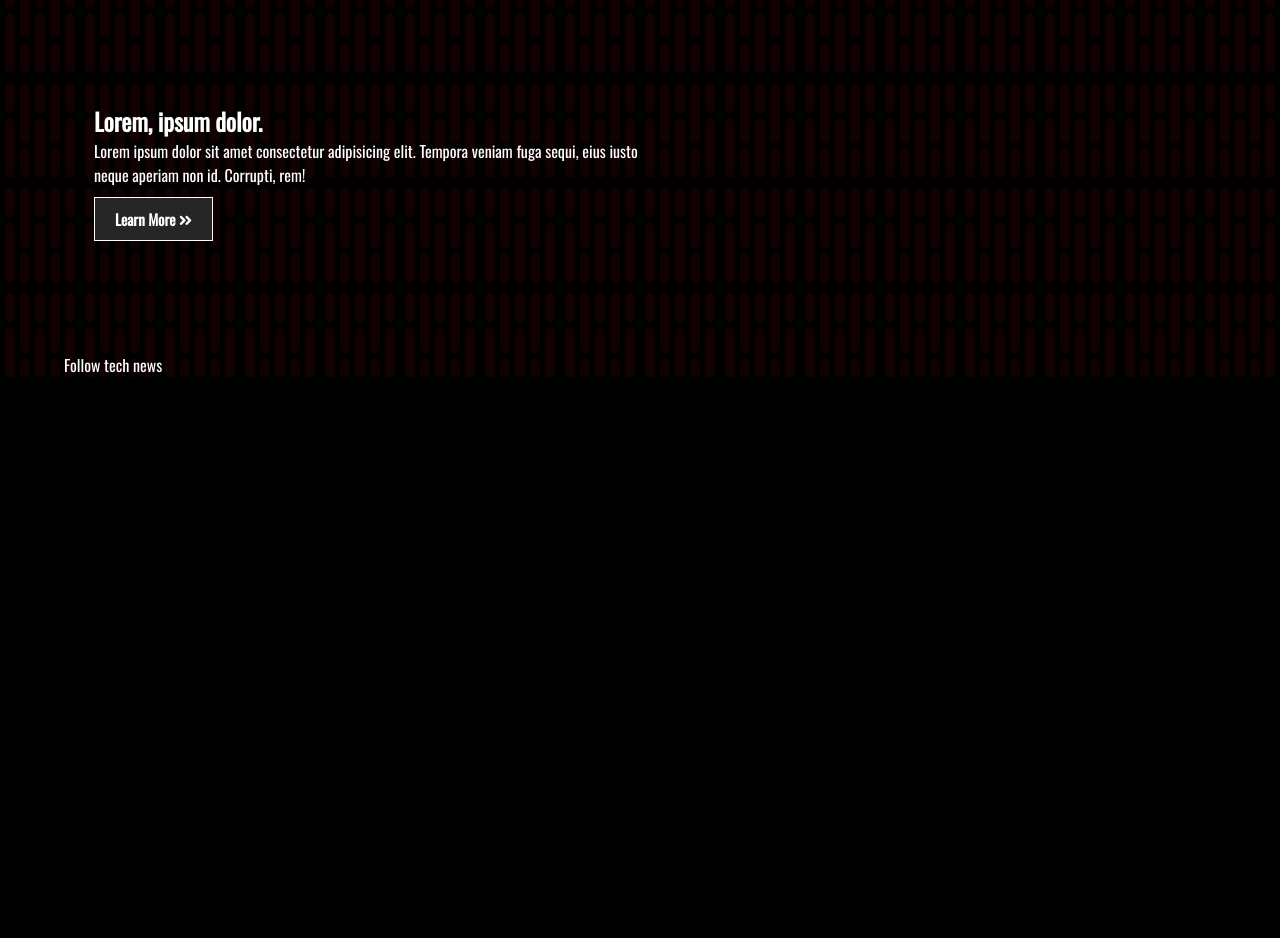
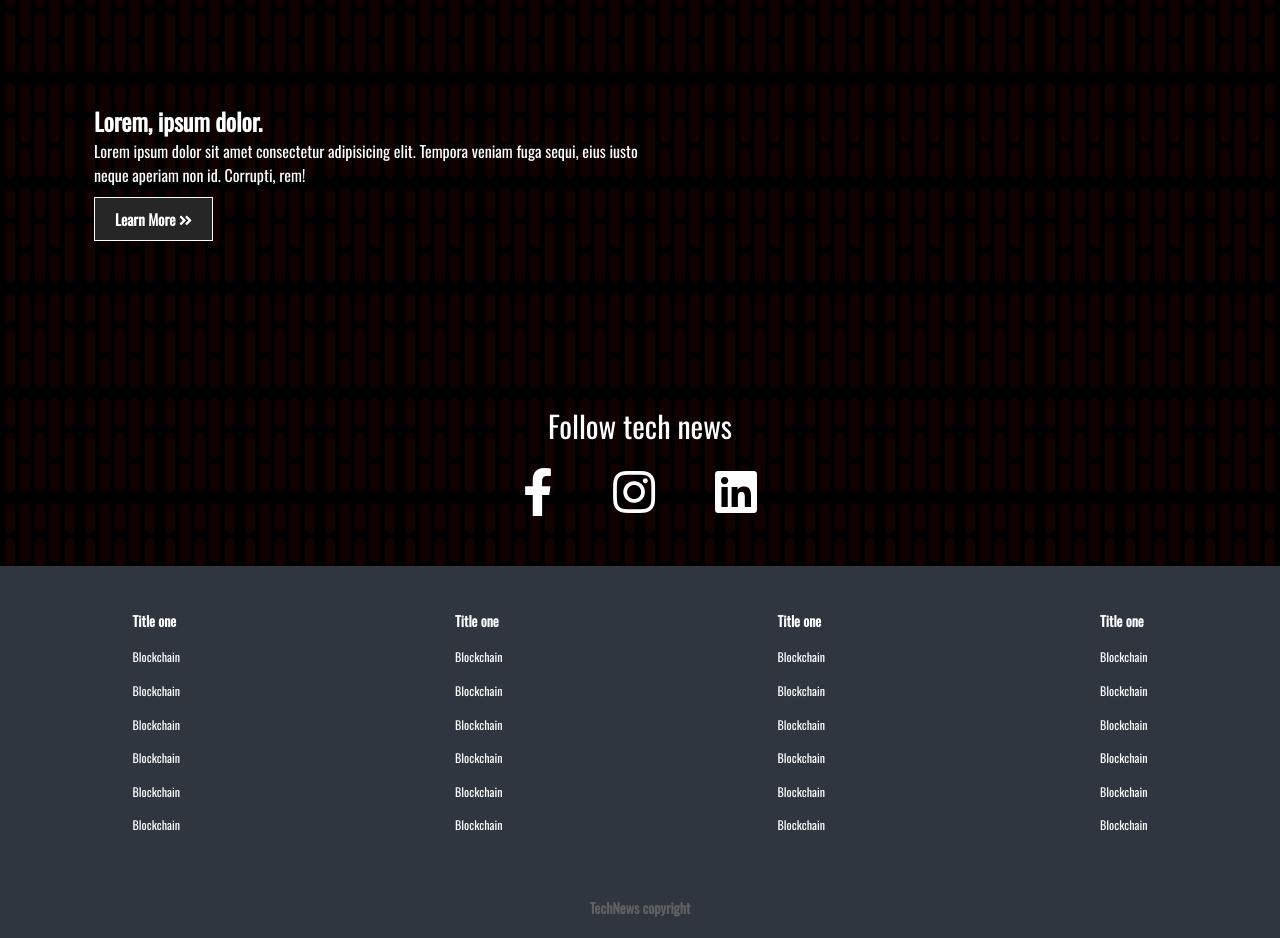
Before and after one commit to axlbm/TechNews, a plain HTML site: page index.html in a window 1280 px wide. Shown: the part 1497-2435 px from the top of the page. Before the commit the page ends 1874 px from the top, so only its background shows below. Drawn offline with nearby package versions, Linux system fonts and the light colour scheme.

Commit message:
desktop complete

```diff
--- a/index.html
+++ b/index.html
@@ -124,7 +124,118 @@
 
         <section class="social">
             <p>Follow tech news</p>
-        </section>
+            <div class="links">
+                <a href="#"><i class="fab fa-facebook-f"></i></a>
+                <a href="#"><i class="fab fa-instagram"></i></a>
+                <a href="#"><i class="fab fa-linkedin"></i></a>
+            </div>
     </div>
+    <div class="footer-links">
+        <div class="footer-container">
+            <ul>
+                <li>
+                    <a href="#">
+                        <h3>Title one</h3>
+                    </a>
+                </li>
+                <li>
+                    <a href="#">Blockchain</a>
+                </li>
+                <li>
+                    <a href="#">Blockchain</a>
+                </li>
+                <li>
+                    <a href="#">Blockchain</a>
+                </li>
+                <li>
+                    <a href="#">Blockchain</a>
+                </li>
+                <li>
+                    <a href="#">Blockchain</a>
+                </li>
+                <li>
+                    <a href="#">Blockchain</a>
+                </li>
+            </ul>
+            <ul>
+                <li>
+                    <a href="#">
+                        <h3>Title one</h3>
+                    </a>
+                </li>
+                <li>
+                    <a href="#">Blockchain</a>
+                </li>
+                <li>
+                    <a href="#">Blockchain</a>
+                </li>
+                <li>
+                    <a href="#">Blockchain</a>
+                </li>
+                <li>
+                    <a href="#">Blockchain</a>
+                </li>
+                <li>
+                    <a href="#">Blockchain</a>
+                </li>
+                <li>
+                    <a href="#">Blockchain</a>
+                </li>
+            </ul>
+            <ul>
+                <li>
+                    <a href="#">
+                        <h3>Title one</h3>
+                    </a>
+                </li>
+                <li>
+                    <a href="#">Blockchain</a>
+                </li>
+                <li>
+                    <a href="#">Blockchain</a>
+                </li>
+                <li>
+                    <a href="#">Blockchain</a>
+                </li>
+                <li>
+                    <a href="#">Blockchain</a>
+                </li>
+                <li>
+                    <a href="#">Blockchain</a>
+                </li>
+                <li>
+                    <a href="#">Blockchain</a>
+                </li>
+            </ul>
+            <ul>
+                <li>
+                    <a href="#">
+                        <h3>Title one</h3>
+                    </a>
+                </li>
+                <li>
+                    <a href="#">Blockchain</a>
+                </li>
+                <li>
+                    <a href="#">Blockchain</a>
+                </li>
+                <li>
+                    <a href="#">Blockchain</a>
+                </li>
+                <li>
+                    <a href="#">Blockchain</a>
+                </li>
+                <li>
+                    <a href="#">Blockchain</a>
+                </li>
+                <li>
+                    <a href="#">Blockchain</a>
+                </li>
+            </ul>
+        </div>
+    </div>
+    <footer class="footer">
+        <h3>TechNews copyright</h3>
+    </footer>
 </body>
 </html>
--- a/styles.css
+++ b/styles.css
@@ -160,3 +160,66 @@ hr {
     width: 50%;
     padding: 100px 0 0 30px;
 }
+
+/* SOCIAL */
+
+.social {
+    margin: 50px;
+}
+
+.social p {
+    text-align: center;
+    font-size: 30px ;
+    margin-bottom: 20px;
+}
+
+.links {
+    display: flex;
+    align-items: center;
+    justify-content: center;
+    flex-flow: row nowrap;
+
+}
+
+.links a {
+    margin: 0 30px ;
+}
+
+.fab {
+    font-size: 3rem;
+}
+
+/* FOOTER LINKS */
+
+.footer-links {
+    background: #2f3640;
+    color:  #616161;
+    font-size: 12px;
+    padding: 35px 0;
+}
+
+.footer-container {
+    display: grid;
+    grid-template-columns: repeat(4,1fr);
+    gap: 10px ;
+    /* align-items: flex-start;
+    justify-content: center;
+     */
+}
+
+.footer-container ul {
+    margin: 0 auto;
+}
+
+.footer-container ul li {
+    line-height: 2.8;
+}
+
+.footer {
+    background: #2f3640;
+    color: #616161;
+    font-size: 12px;
+    padding:20px 0;
+    text-align: center;
+    padding-bottom:20px ;
+}
```
